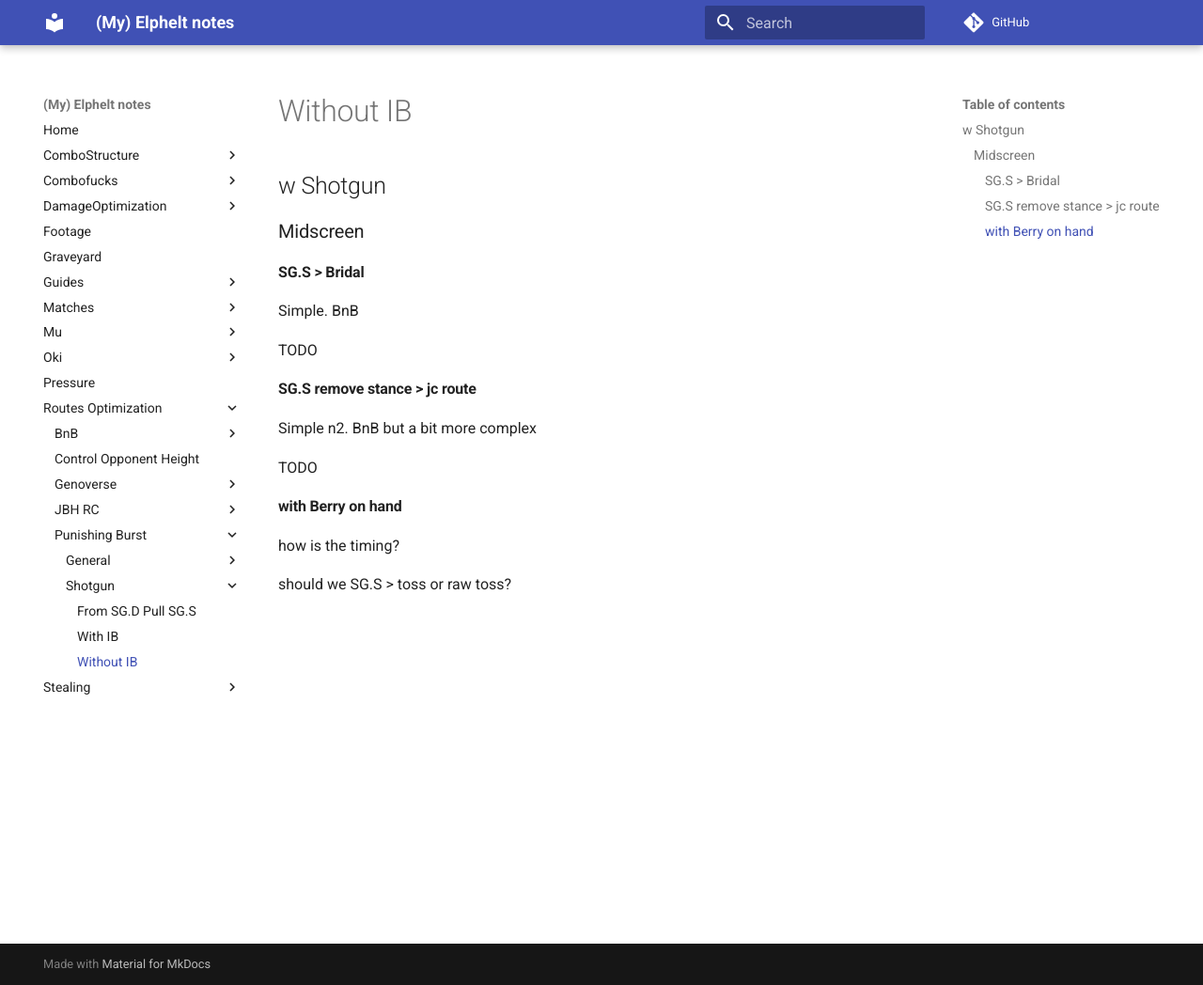
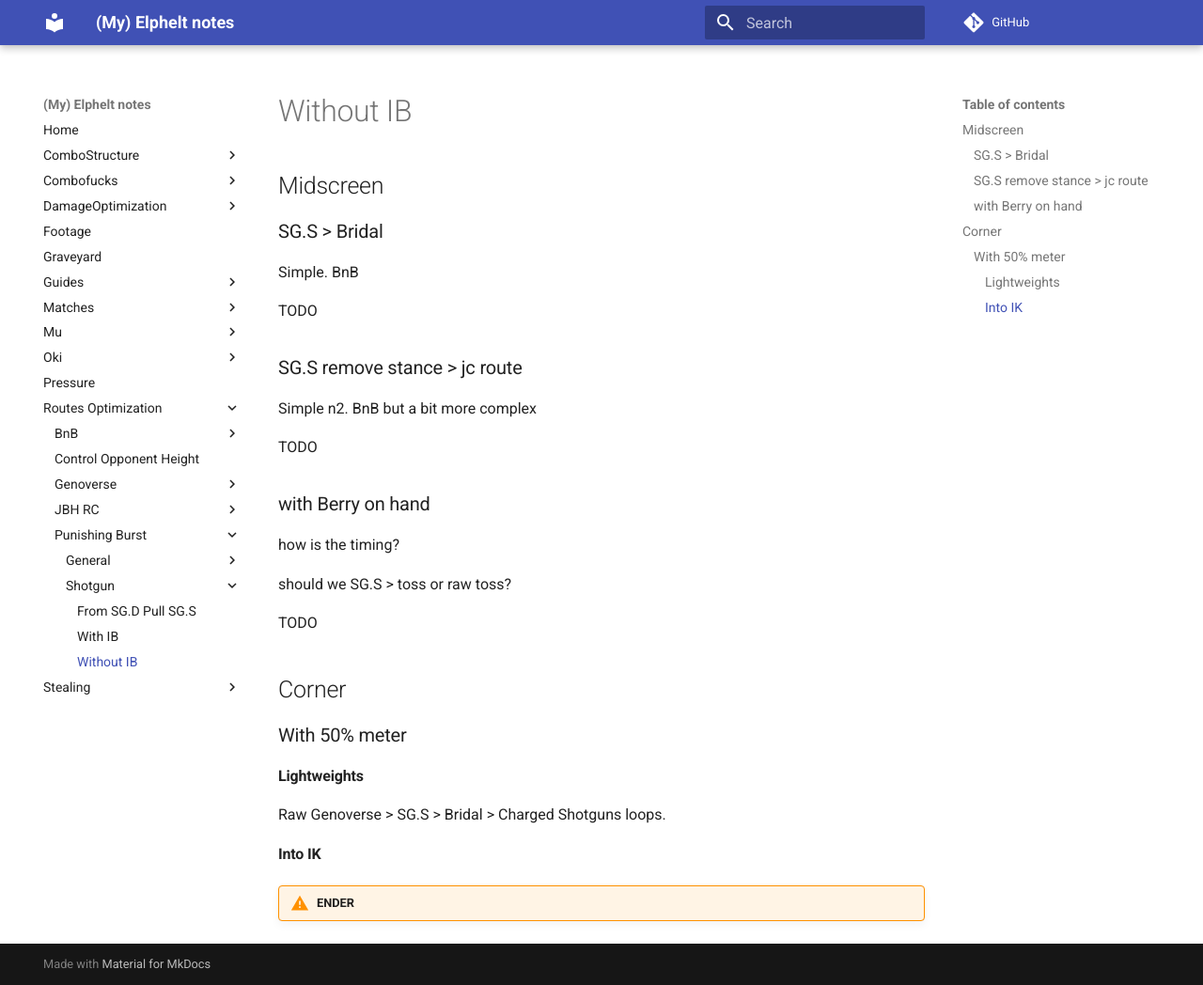
Before and after one commit to OriolFilter/Elphelt, an MkDocs documentation site: the page built from docs/Routes_Optimization/Punishing_Burst/Shotgun/Without_IB.md, in a window 1280 px wide and 1048 px high. Shown: the whole window at 94% size. Built offline with MkDocs 1.6.1 and Material for MkDocs 9.7.7, drawn with Linux system fonts in a browser that asks for light colours; comment, search, counter and statistics services are not loaded.

Commit message:
Added #todo

```diff
--- a/docs/Routes_Optimization/Punishing_Burst/Shotgun/Without_IB.md
+++ b/docs/Routes_Optimization/Punishing_Burst/Shotgun/Without_IB.md
@@ -1,6 +1,4 @@
-# w Shotgun
-
-## Midscreen
+# Midscreen
 
 [//]: # ()
 [//]: # (!!! success "Don't need IB")
@@ -8,20 +6,34 @@
 [//]: # ()
 [//]: # (    You don't need to IB to perform these, they are very simple and straightforward)
 
-### SG.S > Bridal
+## SG.S > Bridal
 
 Simple. BnB
 
 TODO
 
-### SG.S remove stance > jc route
+## SG.S remove stance > jc route
 
 Simple n2. BnB but a bit more complex
 
 TODO
 
-### with Berry on hand
+## with Berry on hand
 
 how is the timing?
 
 should we SG.S > toss or raw toss?
+
+TODO
+
+# Corner
+
+## With 50% meter
+
+### Lightweights
+
+Raw Genoverse > SG.S > Bridal > Charged Shotguns loops.
+
+### Into IK
+
+!!! Warning "ENDER"
```
